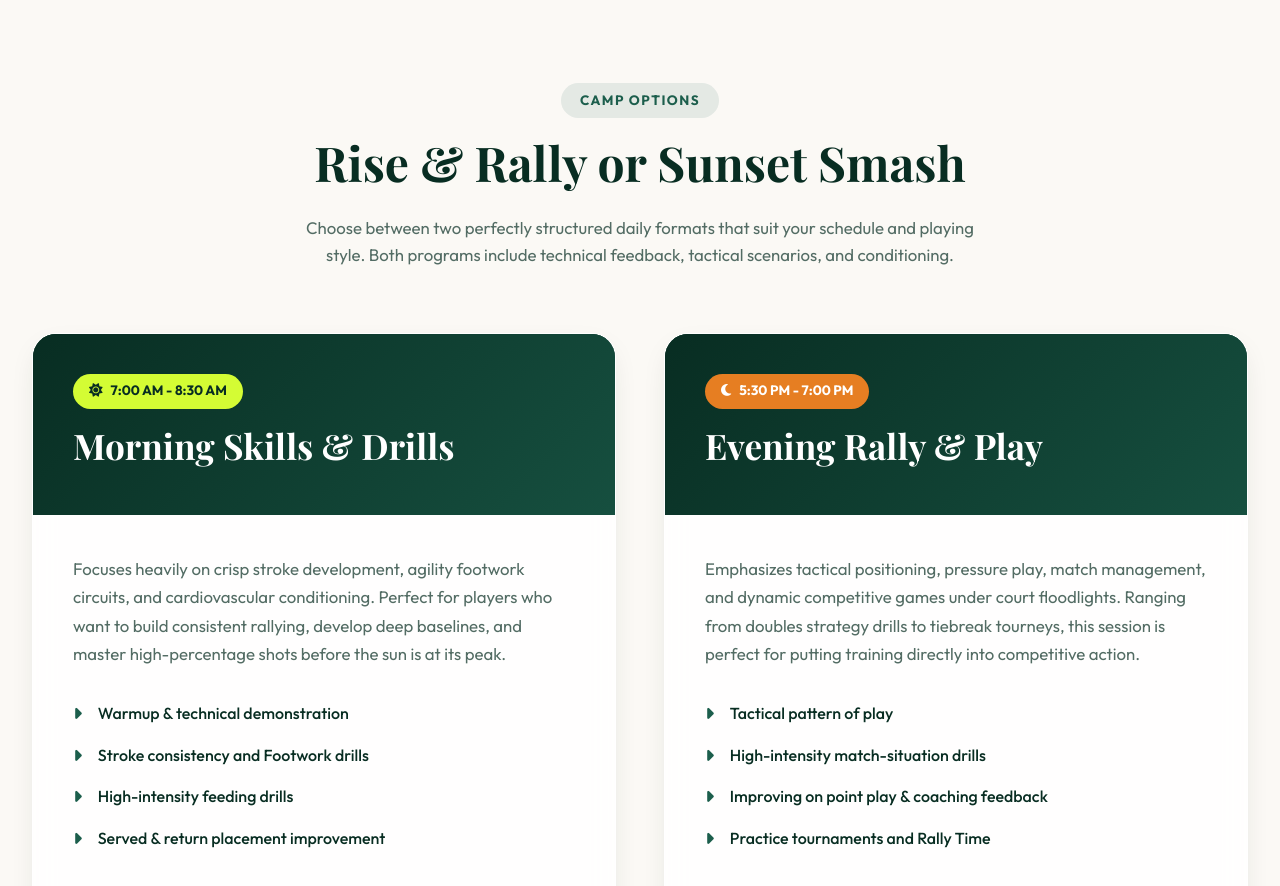
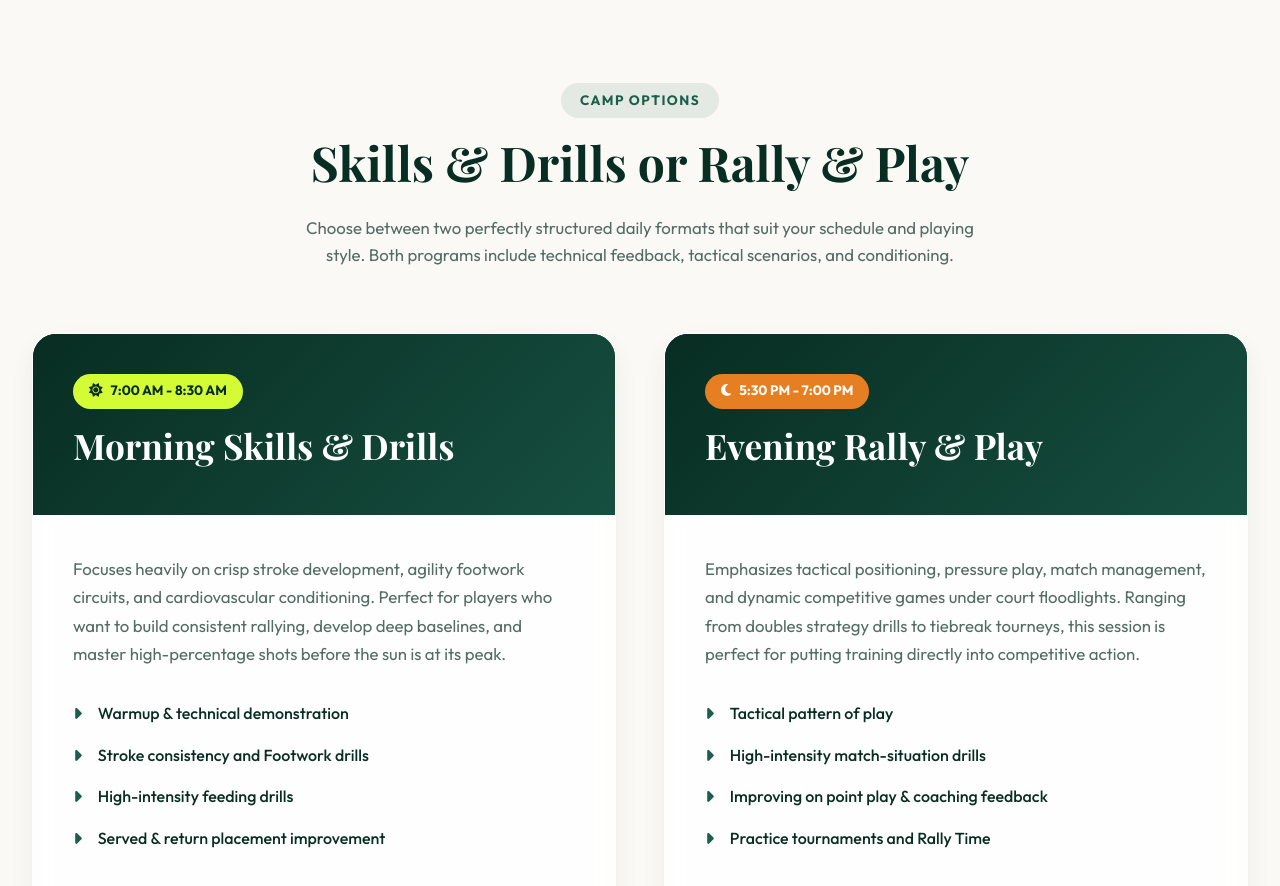
Before and after one commit to Smarty67-dev/rallypointwebsite, a website: page index.html in a window 1280 px wide. Shown: the part 2420-3306 px from the top of the page. Drawn offline with nearby package versions, Linux system fonts and the light colour scheme; a web font is replaced by a local one.

Commit message:
Update program titles in index.html

```diff
--- a/index.html
+++ b/index.html
@@ -223,7 +223,7 @@
     <div class="programs-container">
       <div class="section-header">
         <span class="section-tag">Camp Options</span>
-        <h2 class="section-title">Rise & Rally or Sunset Smash</h2>
+        <h2 class="section-title">Skills & Drills or Rally & Play</h2>
         <p>Choose between two perfectly structured daily formats that suit your schedule and playing style. Both programs include technical feedback, tactical scenarios, and conditioning.</p>
       </div>
 
```
